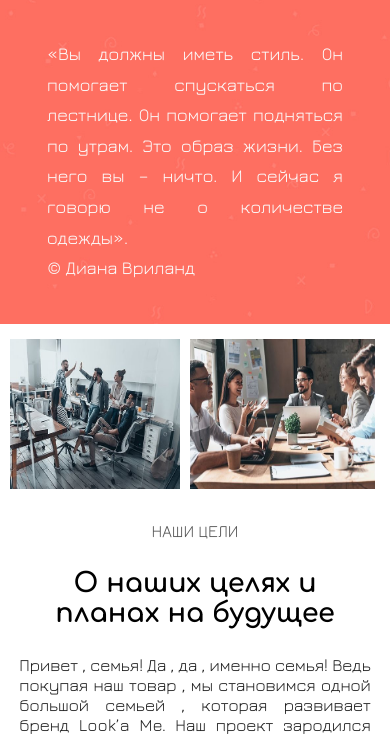
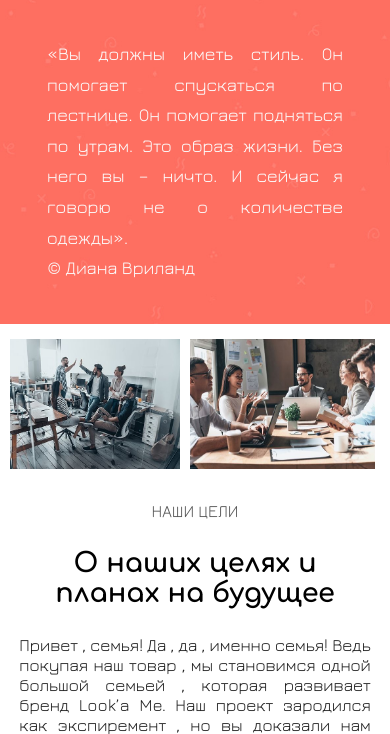
Before and after one commit to adammaks/adammaks.github.io, a PHP site: page /about.html in a window 390 px wide. Shown: the part 1566-2300 px from the top of the page. Run offline with PHP 8.4, Linux system fonts and the light colour scheme.

Commit message:
Update about.css

```diff
--- a/css/about.css
+++ b/css/about.css
@@ -149,7 +149,7 @@
 	.img-about-one2,.img-about-two2{
 		margin: 5px;
 		max-width: 50%;
-		height: 150px;
+		height: 130px;
 		position: relative;
 		top: 0px;
 		left: 0px;
```
